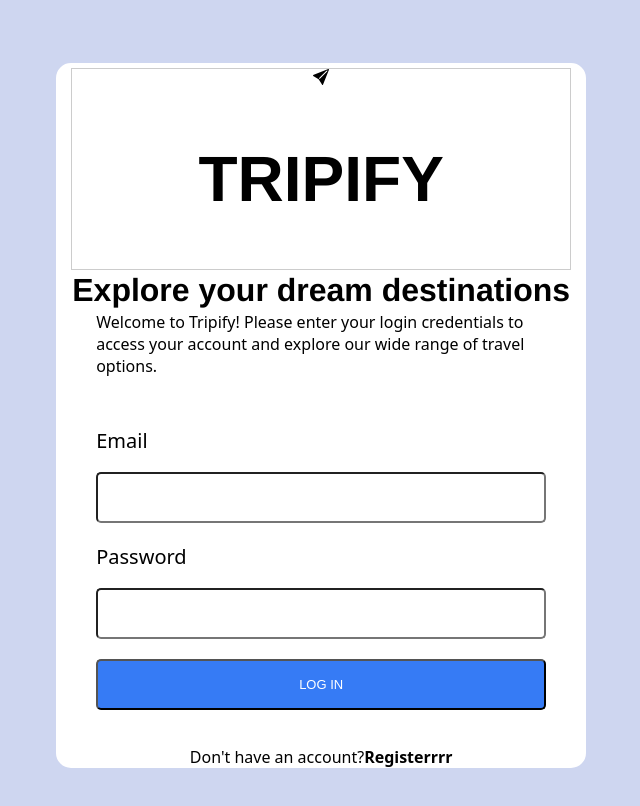
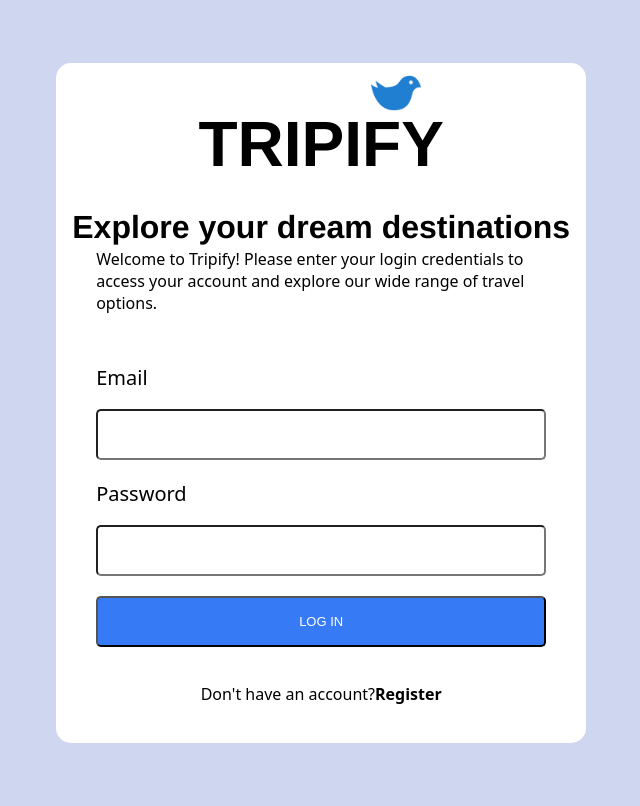
Before and after one commit to GastonGut/image-based-web-project, a plain HTML site: page index.html in a window 1280 px wide. Shown: the whole page, without its empty margins (331-971 px from the left). Drawn offline with Linux system fonts and the light colour scheme.

Commit message:
finalizado

```diff
--- a/css/estilo.css
+++ b/css/estilo.css
@@ -9,7 +9,7 @@ body{
     left: 30%;
     margin: 5% 30% 5% ;
     width: 500px;
-    height: 675px;
+    height: 650px;
     text-align: center;
 }
 
@@ -17,6 +17,7 @@ body{
     text-align: center;
     font-size: 400%;
     font-weight: 200%;
+    margin-top: -15px;
 }
 
 .parrafo{
@@ -40,7 +41,7 @@ h1, h2{
 
 .d0{
     margin-top: -2%;
-    border: solid 1px #ccc;
+
 }
 
 .d1{
@@ -93,3 +94,8 @@ input{
     font-weight: 400;
     font-style: normal;
   }
+
+  .imagen{
+    width: 50px;
+    padding: 0px 300px;
+}
--- a/index.html
+++ b/index.html
@@ -12,10 +12,7 @@
     <main>
         <section class="bordecentrado">
             <div class="d0">
-                <svg xmlns="http://www.w3.org/2000/svg" width="16" height="16" fill="currentColor" class="bi-bi-send-fill" viewBox="0 0 16 16">
-                    <path d="M15.964.686a.5.5 0 0 0-.65-.65L.767 5.855H.766l-.452.18a.5.5 0 0 0-.082.887l.41.26.001.002 4.995 3.178 3.178 4.995.002.002.26.41a.5.5 0 0 0 .886-.083zm-1.833 1.89L6.637 10.07l-.215-.338a.5.5 0 0 0-.154-.154l-.338-.215 7.494-7.494 1.178-.471z"/>
-                  </svg>
-
+                  <img src="pajaro-lindo.png" alt="" class ="imagen">
                 <h1 class="centrado">TRIPIFY</h1>
             </div>
 
@@ -33,7 +30,7 @@
                 </form>
             </div>
             <div>
-                <p class="jacquard-12-regular">Don't have an account?<b>Registerrrr</b></p>
+                <p class="jacquard-12-regular">Don't have an account?<b>Register</b></p>
             </div>
 
 
```
Also changed, not shown: pajaro-lindo.png (added).
